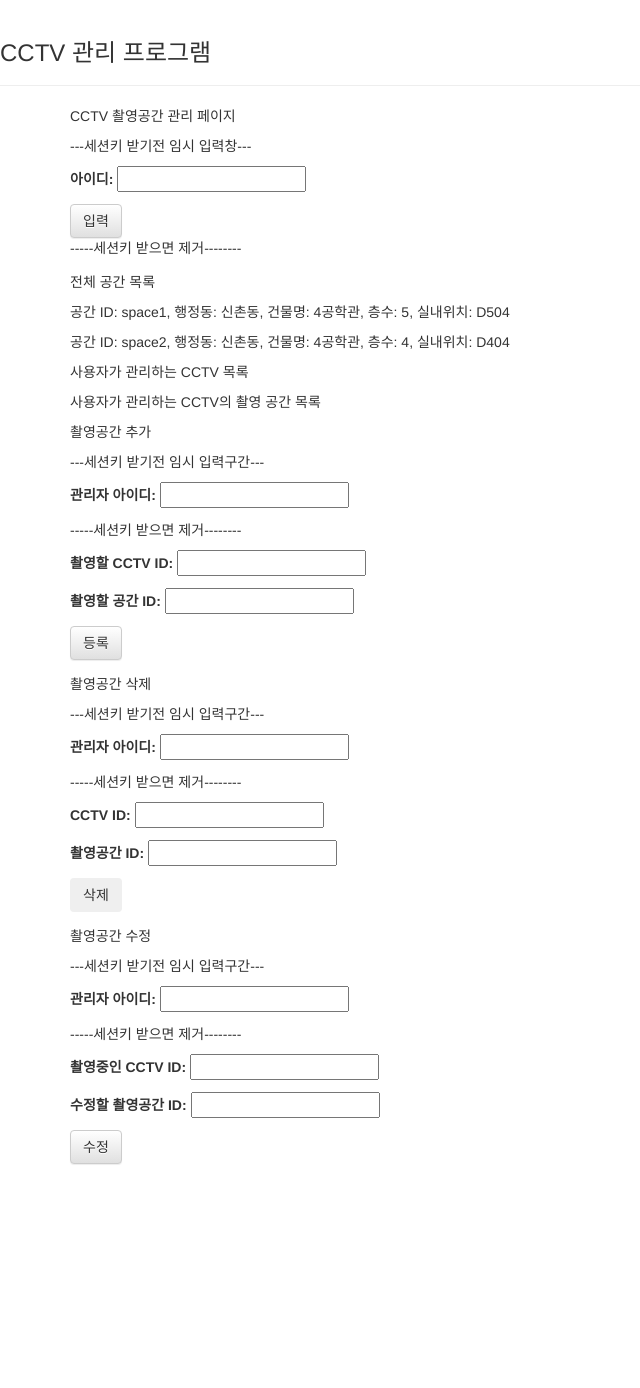
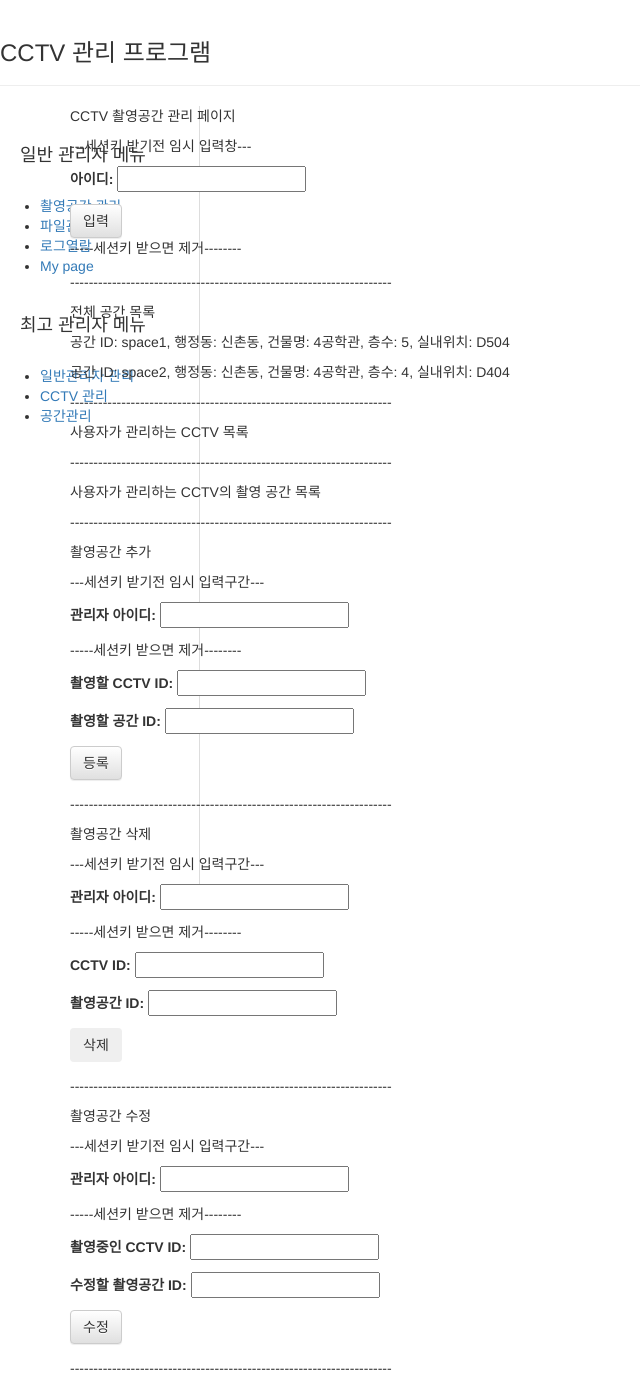
Before and after one commit to bomul0327/DatabaseProject1, a Django app: page /shoot_space_manage in a window 1280 px wide. Shown: the whole page, without its empty margins (0-640 px from the left). Before the commit the page ends 1165 px from the top, so only its background shows below. Run offline with Django 3.2, Linux system fonts and the light colour scheme; data comes from the database, SQL or seed files in the repository; some libraries are stand-ins or nearby versions.

Commit message:
HTML 양식 수정 (일반관리자, 최고관리자 메뉴 분할 아직 안함)

```diff
--- a/cctv/templates/cctv/base.html
+++ b/cctv/templates/cctv/base.html
@@ -11,6 +11,43 @@
         <div class="page-header">
             <h3>CCTV 관리 프로그램</a></h3>
         </div>
+        <nav>
+          <h1>일반 관리자 메뉴</h1>
+          <ul>
+            <li><a href = 'shoot_space_manage'>촬영공간 관리</a></li>
+            <li><a href = 'file_manage'>파일관리</a></li>
+            <li><a href = 'log_read'>로그열람</a></li>
+            <li><a href = 'my_page'>My page</a></li>
+          </ul>
+          <h1>최고 관리자 메뉴</h1>
+          <ul>
+            <li><a href = 'manager_manage'>일반관리자 관리</a></li>
+            <li><a href = 'cctv_manage'>CCTV 관리</a></li>
+            <li><a href = 'space_manage'>공간관리</a></li>
+          </ul>
+        </nav>
+        <style>
+          nav{
+            width:200px;
+            border-right:1px solid #ddd;
+
+            position:fixed;
+            height:100%
+          }
+          h1{ font-size:18px; padding:20px;}
+          .menu {}
+          .menu li {}
+
+          .menu li a {
+            height:30px;
+            line-height:30px;
+            display:block;
+            padding:0 20px;
+            font-size:12px;
+            color:#555;
+          }
+          .menu li a:honve { backgound-color:yellowgreen; color:white;}
+        </style>
         <div class="content container">
             <div class="row">
                 <div class="col-md-8">
--- a/cctv/templates/cctv/file_manage.html
+++ b/cctv/templates/cctv/file_manage.html
@@ -1,6 +1,7 @@
 {% extends 'cctv/base.html' %}
 {% block content %}
 <p>파일관리 페이지</p>
+<p>---------------------------------------------------------------------
 <p>파일 검색</p>
 <form method="POST" class="post-form">{% csrf_token %}
     <!--{{ form.as_p }}-->
@@ -14,12 +15,14 @@
       <input name="end_time" id="end_time" type="text" maxlength="20"/></p>
     <button type="submit" name="mode" value="select" class="save btn btn-default">검색</button>
 </form>
+<p>---------------------------------------------------------------------
 <p>파일 목록</p>
 {% for files in files_list %}
 <div>
   <p>ID : {{ manager.id }}, 직위 : {{manager.pos}}, 전화번호 : {{manager.phonenum}} </p>
 </div>
 {% endfor %}
+<p>---------------------------------------------------------------------
 <p>파일 업로드</p>
 <form method="POST" class="post-form">{% csrf_token %}
     <!--{{ form.as_p }}-->
@@ -35,5 +38,6 @@
       <input name="end_time" id="end_time" type="text" maxlength="20"/></p>
     <button type="submit" name="mode" value="insert" class="save btn btn-default">업로드</button>
 </form>
+<p>---------------------------------------------------------------------
 
 {% endblock %}
--- a/cctv/templates/cctv/manager_manage.html
+++ b/cctv/templates/cctv/manager_manage.html
@@ -1,6 +1,7 @@
 {% extends 'cctv/base.html' %}
 {% block content %}
   <p>일반관리자 관리 페이지</p>
+  <p>---------------------------------------------------------------------
   <p>관리자 검색</p>
   <form method="POST" class="post-form">{% csrf_token %}
       <!--{{ form.as_p }}-->
@@ -14,12 +15,14 @@
         <input name="cctv_id" id="cctv_id" type="text" maxlength="20"/></p>
       <button type="submit" name="mode" value="select" class="save btn btn-default">검색</button>
   </form>
+  <p>---------------------------------------------------------------------
   <p>관리자 목록</p>
   {% for manager in manager_list %}
   <div>
     <p>ID : {{ manager.id }}, 직위 : {{manager.pos}}, 전화번호 : {{manager.phonenum}} </p>
   </div>
   {% endfor %}
+  <p>---------------------------------------------------------------------
   <p>관리자 추가</p>
   <form method="POST" class="post-form">{% csrf_token %}
       <!--{{ form.as_p }}-->
@@ -33,13 +36,14 @@
         <input name="phonenum" id="phonenum" type="text" maxlength="13" required></p>
       <button type="submit" name="mode" value="insert" class="save btn btn-default">등록</button>
   </form>
-
+  <p>---------------------------------------------------------------------
   <p>관리자 삭제</p>
   <form method="POST" class="post-form">{% csrf_token %}
       <p><label for="delete_id">아이디:</label>
         <input name="delete_id" id="delete_id" type="text" maxlength="20" required></p>
       <button type="submit" name="mode" value="delete" class="save btn btn-defalut">삭제</button>
   </form>
+  <p>---------------------------------------------------------------------
 
 <!--  <p>ID : <input type="text" name="id"></p> -->
 {% endblock %}
--- a/cctv/templates/cctv/my_page.html
+++ b/cctv/templates/cctv/my_page.html
@@ -1,6 +1,7 @@
 {% extends 'cctv/base.html' %}
 {% block content %}
 <p>My page</p>
+<p>---------------------------------------------------------------------
 <p>내정보</p>
 <!-- 세션키 받기 전 임시 아이디 입력구간 시작-->
 <form method="POST" class="post-form">{% csrf_token %}
@@ -15,12 +16,14 @@
 {% for manager in manager %}
 <p>ID : {{ manager.id }}, 직위 : {{ manager.pos }}, 전화번호 : {{ manager.phonenum }} </p>
 {% endfor %}
+<p>---------------------------------------------------------------------
 <p>관리CCTV 목록</p>
 {% for cctv in cctv_list %}
 <div>
   <p>CCTV ID : {{cctv.id}} </p>
 </div>
 {% endfor %}
+<p>---------------------------------------------------------------------
 <p>내정보 수정</p>
 <form method="POST" class="post-form">{% csrf_token %}
     <!--{{ form.as_p }}-->
@@ -34,5 +37,6 @@
       <input name="phonenum" id="phonenum" type="text" maxlength="20"/></p>
     <button type="submit" name="mode" value="update" class="save btn btn-default">수정</button>
 </form>
+<p>---------------------------------------------------------------------
 
 {% endblock %}
--- a/cctv/templates/cctv/shoot_space_manage.html
+++ b/cctv/templates/cctv/shoot_space_manage.html
@@ -11,24 +11,28 @@
   </form>
 <!--촬영공간 추가 -->
 <!-- 행정동, 건물명, 층수, 실내위치 -->
+<p>---------------------------------------------------------------------
   <p>전체 공간 목록</p>
   {% for space in space_list %}
   <div>
     <p>공간 ID: {{ space.id }}, 행정동: {{ space.dong }}, 건물명: {{ space.building_name}}, 층수: {{ space.flr }}, 실내위치: {{ space.location }} </p>
   </div>
   {% endfor %}
+  <p>---------------------------------------------------------------------
   <p>사용자가 관리하는 CCTV 목록</p>
   {% for cctv in cctv_list %}
   <div>
     <p>ID: {{cctv.id}}, 모델명 : {{cctv.model_name}}, 책임자 : {{ cctv.manager_id }}, 설치날짜 : {{cctv.install_date}} </p>
   </div>
   {% endfor %}
+  <p>---------------------------------------------------------------------
   <p>사용자가 관리하는 CCTV의 촬영 공간 목록</p>
   {% for shoot_space in shoot_space_list %}
   <div>
     <p>CCTV ID: {{shoot_space.id}}, 공간 ID: {{ shoot_space.space_id }}, 행정동: {{ shoot_space.dong }}, 건물명: {{ shoot_space.building_name}}, 층수: {{ shoot_space.flr }}, 실내위치: {{ shoot_space.location }} </p>
   </div>
   {% endfor %}
+  <p>---------------------------------------------------------------------
   <form method="POST" class="post-form">{% csrf_token %}
       <!--{{ form.as_p }}-->
       <p>촬영공간 추가</p>
@@ -42,6 +46,7 @@
         <input name="shoot_space_id" id="shoot_space_id" type="text" maxlength="20" required></p>
       <button type="submit" name="mode" value="insert" class="save btn btn-default">등록</button>
   </form>
+  <p>---------------------------------------------------------------------
   <p>촬영공간 삭제</p>
   <form method="POST" class="post-form">{% csrf_token %}
       <p>---세션키 받기전 임시 입력구간---
@@ -54,6 +59,7 @@
         <input name="shoot_space_id" id="shoot_space_id" type="text" maxlength="20" required></p>
       <button type="submit" name="mode" value="delete" class="save btn btn-defalut">삭제</button>
   </form>
+  <p>---------------------------------------------------------------------
   <p>촬영공간 수정</p>
   <form method="POST" class="post-form">{% csrf_token %}
       <!--{{ form.as_p }}-->
@@ -67,6 +73,7 @@
         <input name="shoot_space_id" id="shoot_space_id" type="text" maxlength="20" required></p>
       <button type="submit" name="mode" value="update" class="save btn btn-default">수정</button>
   </form>
+  <p>---------------------------------------------------------------------
 
 <!-- 촬영공간 수정/제거 -->
 <!-- 여기에 촬영공간 테이블 만들기 -->
--- a/cctv/templates/cctv/space_manage.html
+++ b/cctv/templates/cctv/space_manage.html
@@ -3,12 +3,14 @@
 <p>공간 관리 페이지</p>
   <form method="POST" class="post-form">{% csrf_token %}
     <!--{{ form.as_p }}-->
+    <p>---------------------------------------------------------------------
     <p>공간 목록</p>
     {% for space in space_list %}
     <div>
       <p>공간 ID: {{ space.id }}, 행정동: {{ space.dong }}, 건물명: {{ space.building_name}}, 층수: {{ space.flr }}, 실내위치: {{ space.location }} </p>
     </div>
     {% endfor %}
+    <p>---------------------------------------------------------------------
     <p>공간 추가</p>
     <p><label for="shoot_space_id">촬영공간 ID:</label>
       <input name="shoot_space_id" id="shoot_space_id" type="text" maxlength="20" required></p>
@@ -22,11 +24,13 @@
       <input name="location" id="location" type="text" maxlength="20" required></p>
     <button type="submit" name="mode" value="insert" class="save btn btn-default">등록</button>
   </form>
+  <p>---------------------------------------------------------------------
   <p>공간 삭제</p>
   <form method="POST" class="post-form">{% csrf_token %}
     <p><label for="shoot_space_id">촬영공간 ID:</label>
       <input name="shoot_space_id" id="shoot_space_id" type="text" maxlength="20" required></p>
     <button type="submit" name="mode" value="delete" class="save btn btn-defalut">삭제</button>
   </form>
+  <p>---------------------------------------------------------------------
 
 {% endblock %}
```
Also changed, not shown: cctv/templates/cctv/cctv_manage.html (+5 -3 lines), cctv/templates/cctv/frame.html (added, +7 -0 lines), cctv/templates/cctv/manager_menu.html (+4 -4 lines), cctv/templates/cctv/page.html (added, +15 -0 lines).
